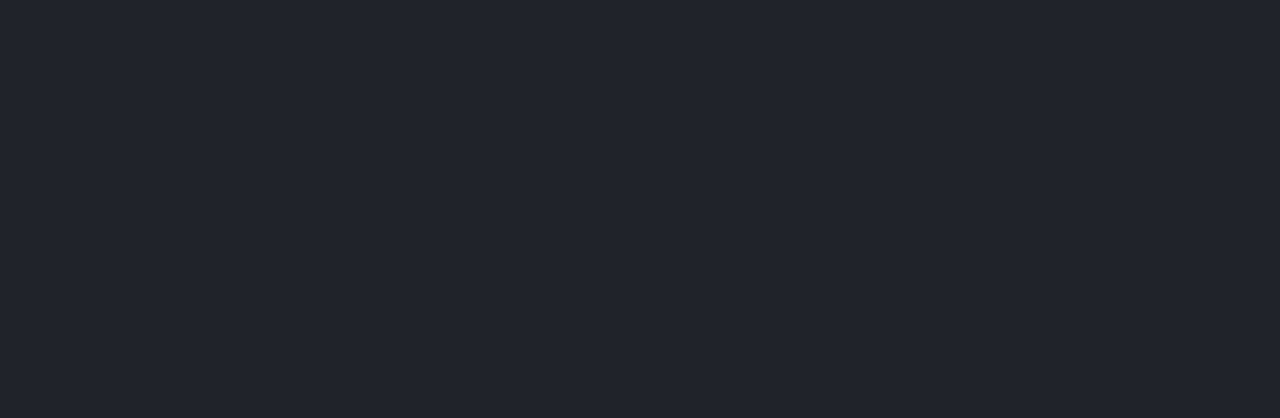
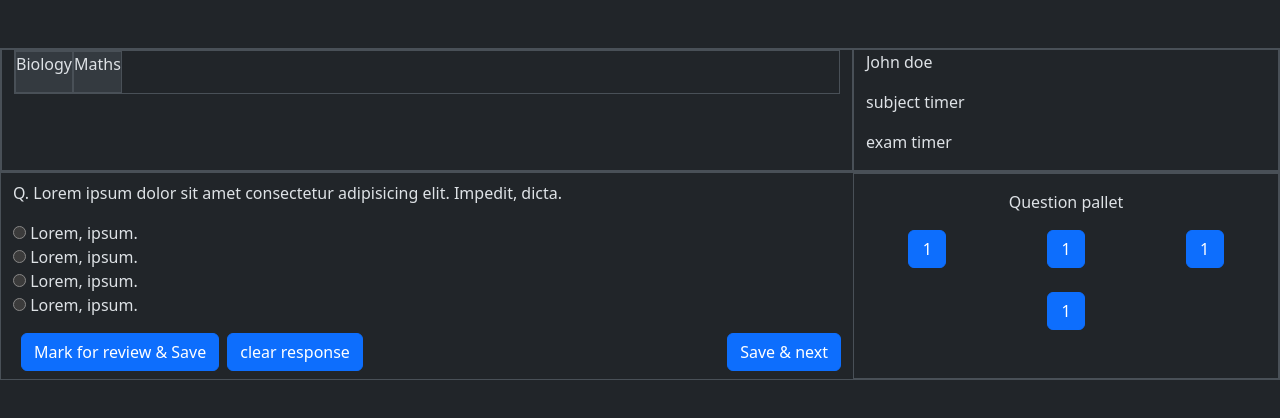
Before and after one commit to rushipatel0096745/online-exam, a React (Vite) app in the folder FRONTEND/: page / in a window 1280 px wide. Before the commit this address had no page. Shown: the top 418 px of the page. Built offline with nearby package versions, Linux system fonts and the light colour scheme.

Commit message:
exam view create

```diff
--- a/FRONTEND/src/App.jsx
+++ b/FRONTEND/src/App.jsx
@@ -5,6 +5,7 @@
 import AdminDashboard from "./pages/AdminDashboard";
 import ExamCreate from "./pages/ExamCreate";
 import ExamBuilder from "./pages/ExamBuilder";
+import ExamView from "./pages/ExamView";
 
 function App() {
     const [count, setCount] = useState(0);
@@ -12,6 +13,7 @@
     return (
         <>
             <Routes>
+                <Route path='/' element={<ExamView />} />
                 <Route path='/admin/login' element={<AdminLogin />} />
                 <Route path='/admin/dashboard' element={<AdminDashboard />} />
                 <Route path='/admin/exam/create' element={<ExamCreate />} />
--- /dev/null
+++ b/FRONTEND/src/pages/ExamView.jsx
@@ -0,0 +1,88 @@
+import React from "react";
+
+const ExamView = () => {
+    return (
+        <div className='container-fluid mt-5'>
+            <div className='row border'>
+                <div className='col-8 border'>
+                    <div className='subjects border d-flex'>
+                        <div className='subject bg-light-subtle border'>
+                            <p>Biology</p>
+                        </div>
+                        <div className='subject bg-light-subtle border'>
+                            <p>Maths</p>
+                        </div>
+                    </div>
+                </div>
+                <div className='col-4 border'>
+                    <div className='student'>
+                        <p>John doe</p>
+                        <p>subject timer</p>
+                        <p>exam timer</p>
+                    </div>
+                </div>
+            </div>
+            <div className='row border'>
+                <div className='col-8'>
+                    <div className='question mt-2'>
+                        {/* question with option */}
+                        Q. Lorem ipsum dolor sit amet consectetur adipisicing elit. Impedit, dicta.
+                    </div>
+                    <div className='options mt-3'>
+                        <div className='option'>
+                            <label htmlFor=''>
+                                <input type='radio' name='option' /> Lorem, ipsum.
+                            </label>
+                        </div>
+                        <div className='option'>
+                            <label htmlFor=''>
+                                <input type='radio' name='option' /> Lorem, ipsum.
+                            </label>
+                        </div>
+                        <div className='option'>
+                            <label htmlFor=''>
+                                <input type='radio' name='option' /> Lorem, ipsum.
+                            </label>
+                        </div>
+                        <div className='option'>
+                            <label htmlFor=''>
+                                <input type='radio' name='option' /> Lorem, ipsum.
+                            </label>
+                        </div>
+                    </div>
+
+                    <div className="save-response d-flex justify-content-between mt-3 mb-2">
+                        <div className="mark-review">
+                            <button className="btn btn-primary mx-2"> Mark for review & Save</button>
+                            <button className="btn btn-primary">clear response</button>
+                        </div>
+                        <div className="save">
+                            <button className="btn btn-primary">Save & next</button>
+                        </div>
+                    </div>
+                </div>
+                <div className='col-4 border p-3'>
+                    <div className='question-pallet'>
+                        <p className='text-center'>Question pallet</p>
+                        <div className='row g-4 justify-content-center text-center'>
+                            <div className='pal-btn col-4'>
+                                <button className='btn btn-primary col-4'>1</button>
+                            </div>
+                            <div className='pal-btn col-4'>
+                                <button className='btn btn-primary col-4'>1</button>
+                            </div>
+                            <div className='pal-btn col-4'>
+                                <button className='btn btn-primary col-4'>1</button>
+                            </div>
+                            <div className='pal-btn col-4'>
+                                <button className='btn btn-primary col-4'>1</button>
+                            </div>
+                        </div>
+                    </div>
+                </div>
+            </div>
+        </div>
+    );
+};
+
+export default ExamView;
```
